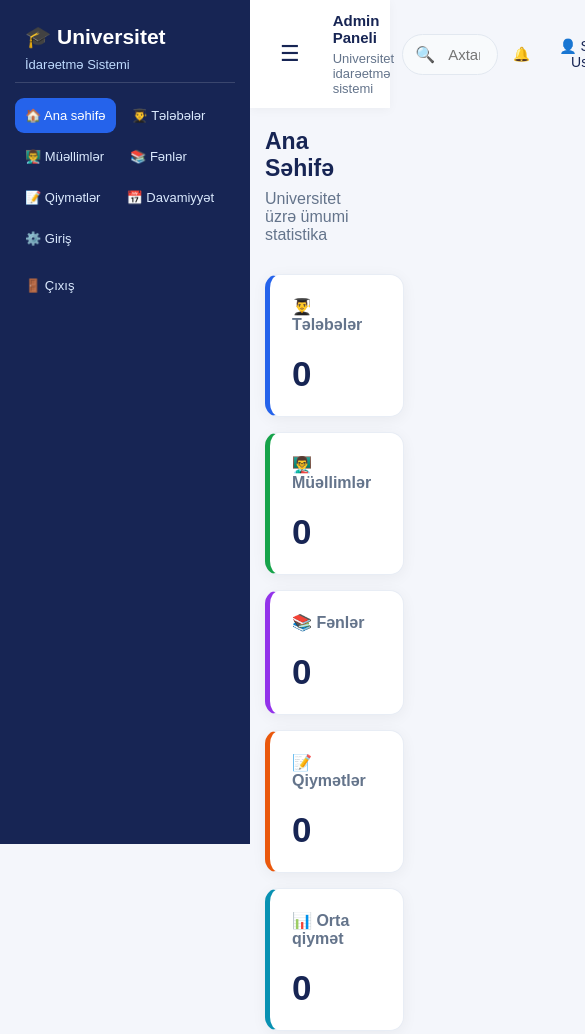
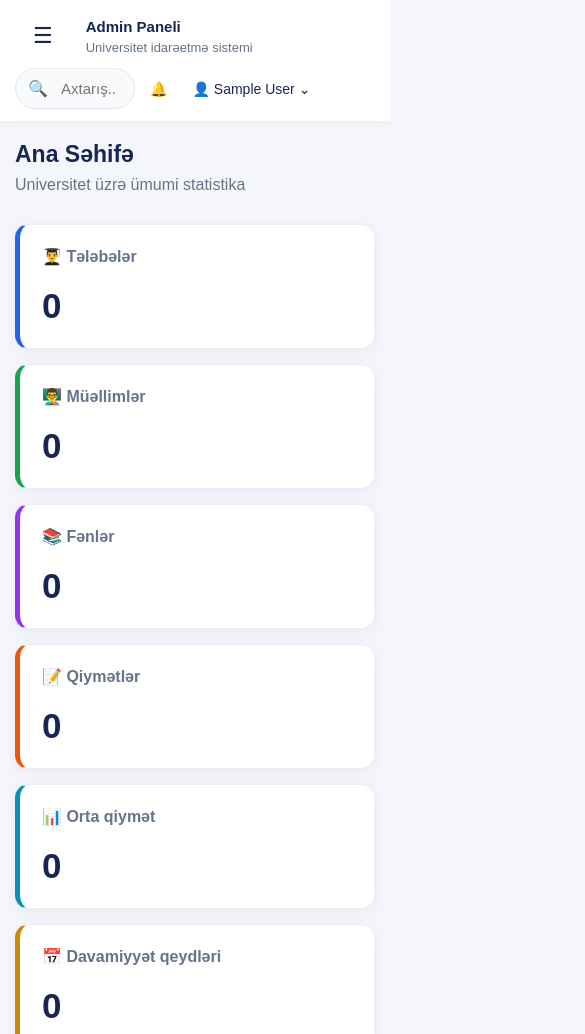
Before and after one commit to ofelya178/university-management, a plain HTML site: page frontend/index.html in a window 390 px wide. Shown: the top 1034 px of the page, 585 px wide, since content can reach past the window. Drawn offline with Linux system fonts and the light colour scheme; no server answers; sample sign-in values are in the browser's storage.

Commit message:
Improve mobile responsive layout

```diff
--- a/frontend/css/style.css
+++ b/frontend/css/style.css
@@ -906,3 +906,102 @@ tr:hover {
         padding: 25px 20px;
     }
 }
+
+/* =================================
+   TELEFON ÜÇÜN MENYU VƏ DİZAYN
+================================= */
+
+@media (max-width: 650px) {
+
+    /* Telefon ekranında üfüqi sürüşməni bağla */
+    html,
+    body {
+        width: 100%;
+        overflow-x: hidden;
+    }
+
+    /* Əsas layout */
+    .admin-layout {
+        display: flex;
+        flex-direction: row;
+        width: 100%;
+        min-height: 100vh;
+    }
+
+    /* Menyu başlanğıcda gizli olsun */
+    .sidebar {
+        display: flex;
+        position: fixed;
+        top: 0;
+        left: 0;
+        width: 260px;
+        min-width: 260px;
+        height: 100vh;
+        height: 100dvh;
+        z-index: 2000;
+        transform: translateX(-100%);
+        transition: transform 0.3s ease;
+        overflow-y: auto;
+    }
+
+    /* ☰ düyməsinə basanda menyu açılsın */
+    .admin-layout.sidebar-collapsed .sidebar {
+        display: flex;
+        transform: translateX(0);
+    }
+
+    /* Əsas məzmun tam ekranı tutsun */
+    .main-content {
+        width: 100%;
+        min-width: 0;
+        margin-left: 0;
+    }
+
+    .admin-layout.sidebar-collapsed .main-content {
+        width: 100%;
+        margin-left: 0;
+    }
+
+    /* Yuxarı panel */
+    .topbar {
+        width: 100%;
+        padding: 12px 15px;
+        flex-wrap: wrap;
+    }
+
+    .topbar-actions {
+        max-width: 100%;
+        flex-wrap: wrap;
+    }
+
+    .global-search {
+        width: 120px;
+    }
+
+    /* Dashboard */
+    .dashboard-content {
+        width: 100%;
+        padding: 20px 15px;
+    }
+
+    .dashboard {
+        grid-template-columns: 1fr;
+        width: 100%;
+        gap: 15px;
+    }
+
+    .dashboard .card {
+        width: 100%;
+    }
+
+    /* Başlıqlar */
+    .page-heading h1 {
+        font-size: 23px;
+    }
+
+    /* Cədvəllər */
+    .table-wrapper {
+        max-width: 100%;
+        overflow-x: auto;
+    }
+}
```
